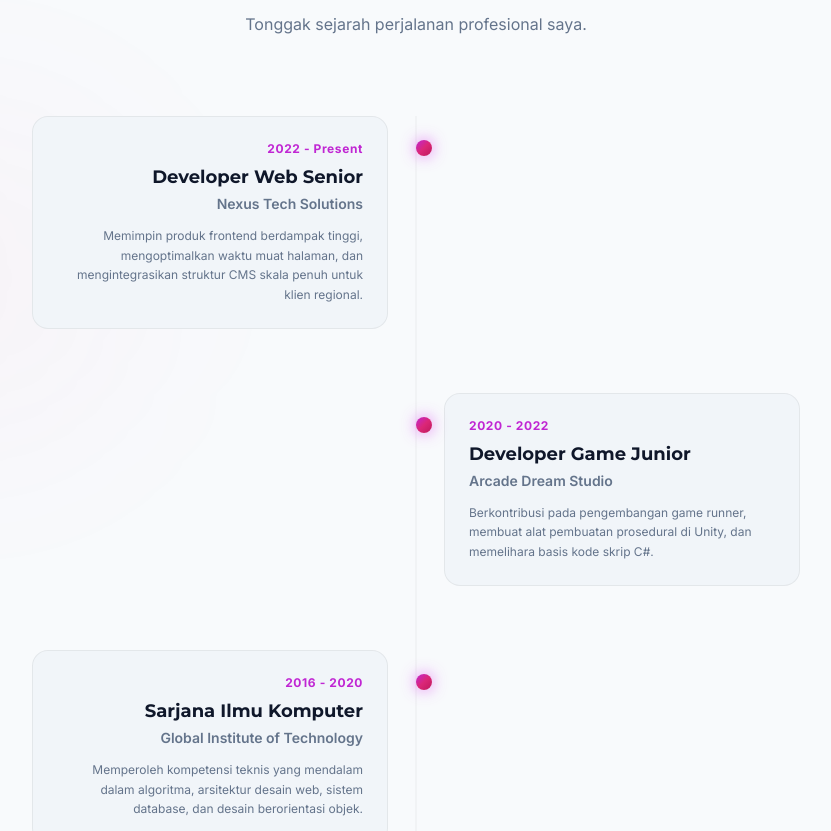
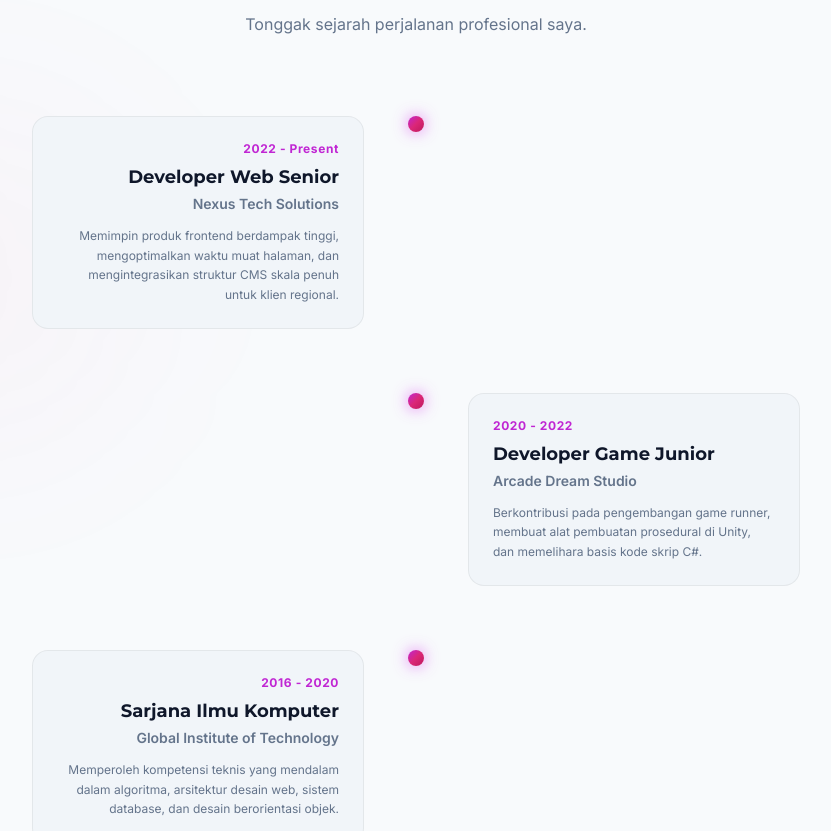
Before and after one commit to nailaazkia/webPortofolio, a React (Vite) app: page / in a window 1280 px wide. Shown: the part 2778-3609 px from the top of the page, without its empty margins (224-1055 px from the left). Built offline with nearby package versions, Linux system fonts and the light colour scheme; no server answers.

Commit message:
fix timeline: use flexbox layout for reliable dot centering on all devices, fix SkillData type

```diff
--- a/src/components/Experience.tsx
+++ b/src/components/Experience.tsx
@@ -33,40 +33,74 @@ export default function Experience({ experiences, lang }: ExperienceProps) {
           </motion.p>
         </div>
 
-        {/* Timeline Container */}
+        {/* Timeline */}
         <div className="relative max-w-3xl mx-auto">
-
-          {/* Vertical center bar — mobile: left side, desktop: center */}
-          <div className="absolute left-[11px] md:left-1/2 md:-translate-x-[0.5px] top-0 bottom-0 w-[1px] bg-white/10" />
-
           {experiences.map((exp, idx) => {
             const isEven = idx % 2 === 0;
 
             return (
-              <div
-                key={exp.id || idx}
-                className="relative mb-16 last:mb-0"
-              >
-                {/* Timeline node dot — mobile: left side, desktop: center */}
+              <div key={exp.id || idx} className="relative mb-16 last:mb-0">
+
+                {/* --- MOBILE LAYOUT (below md) --- */}
+                <div className="block md:hidden">
+                  <div className="flex gap-4">
+                    {/* Left: line + dot */}
+                    <div className="flex flex-col items-center flex-shrink-0" style={{ width: '20px' }}>
+                      {/* Top line segment */}
+                      {idx > 0 && <div className="w-px bg-white/10 flex-1" />}
+                      {idx === 0 && <div className="flex-1" />}
+                      {/* Dot */}
                       <motion.div
                         initial={{ scale: 0 }}
                         whileInView={{ scale: 1 }}
-                  viewport={{ once: true, margin: '-100px' }}
-                  transition={{ type: 'spring' as const, stiffness: 200, damping: 10, delay: 0.1 }}
-                  className="absolute left-[4px] md:left-1/2 md:-translate-x-1/2 top-6 w-[16px] h-[16px] rounded-full fuchsia-gradient shadow-[0_0_15px_rgba(217,70,239,0.7)] z-10"
+                        viewport={{ once: true }}
+                        transition={{ type: 'spring' as const, stiffness: 200, damping: 10 }}
+                        className="w-4 h-4 rounded-full fuchsia-gradient shadow-[0_0_15px_rgba(217,70,239,0.7)] flex-shrink-0 z-10"
                       />
+                      {/* Bottom line segment */}
+                      {idx < experiences.length - 1 && <div className="w-px bg-white/10 flex-1" />}
+                      {idx === experiences.length - 1 && <div className="flex-1" />}
+                    </div>
+                    {/* Right: card */}
+                    <motion.div
+                      initial={{ opacity: 0, x: 20 }}
+                      whileInView={{ opacity: 1, x: 0 }}
+                      viewport={{ once: true }}
+                      transition={{ type: 'spring' as const, stiffness: 70, damping: 14 }}
+                      className="flex-1 min-w-0"
+                    >
+                      <div className="glass-card p-5 rounded-2xl border border-white/5 bg-zinc-900/10 hover:border-primary/10 transition-colors">
+                        <span className="text-primary font-bold text-xs tracking-wider mb-2 block select-none">
+                          {exp.period}
+                        </span>
+                        <h3 className="font-display text-base font-bold text-on-surface mb-1 leading-snug">
+                          {lang === 'en' ? exp.role_en : exp.role_id}
+                        </h3>
+                        <h4 className="text-on-surface-variant text-sm font-semibold mb-2">
+                          {exp.company}
+                        </h4>
+                        {exp.description_en && (
+                          <p className="text-on-surface-variant font-body-md text-xs leading-relaxed font-normal">
+                            {lang === 'en' ? exp.description_en : exp.description_id}
+                          </p>
+                        )}
+                      </div>
+                    </motion.div>
+                  </div>
+                </div>
 
-                {/* Card — mobile: always right of line, desktop: alternating */}
+                {/* --- DESKTOP LAYOUT (md and above) --- */}
+                <div className="hidden md:block">
+                  <div className="flex items-start">
+                    {/* Left side content (even items) */}
+                    <div className="w-[calc(50%-20px)] pr-8">
+                      {isEven && (
                         <motion.div
-                  initial={{ opacity: 0, x: isEven ? -30 : 30 }}
+                          initial={{ opacity: 0, x: -30 }}
                           whileInView={{ opacity: 1, x: 0 }}
-                  viewport={{ once: true, margin: '-50px' }}
+                          viewport={{ once: true }}
                           transition={{ type: 'spring' as const, stiffness: 70, damping: 14 }}
-                  className={`
-                    ml-9 mr-0
-                    md:ml-0 md:mr-0 md:w-[calc(50%-28px)]
-                    ${isEven ? 'md:text-right' : 'md:ml-auto md:text-left'}
-                  `}
+                          className="text-right"
                         >
                           <div className="glass-card p-6 rounded-2xl border border-white/5 bg-zinc-900/10 hover:border-primary/10 transition-colors">
                             <span className="text-primary font-bold text-xs tracking-wider mb-2 block select-none">
@@ -85,6 +119,56 @@ export default function Experience({ experiences, lang }: ExperienceProps) {
                             )}
                           </div>
                         </motion.div>
+                      )}
+                    </div>
+
+                    {/* Center dot + line */}
+                    <div className="flex flex-col items-center flex-shrink-0" style={{ width: '40px' }}>
+                      {idx > 0 && <div className="w-px bg-white/10 flex-1" />}
+                      {idx === 0 && <div className="flex-1" />}
+                      <motion.div
+                        initial={{ scale: 0 }}
+                        whileInView={{ scale: 1 }}
+                        viewport={{ once: true }}
+                        transition={{ type: 'spring' as const, stiffness: 200, damping: 10, delay: 0.1 }}
+                        className="w-4 h-4 rounded-full fuchsia-gradient shadow-[0_0_15px_rgba(217,70,239,0.7)] flex-shrink-0 z-10"
+                      />
+                      {idx < experiences.length - 1 && <div className="w-px bg-white/10 flex-1" />}
+                      {idx === experiences.length - 1 && <div className="flex-1" />}
+                    </div>
+
+                    {/* Right side content (odd items) */}
+                    <div className="w-[calc(50%-20px)] pl-8">
+                      {!isEven && (
+                        <motion.div
+                          initial={{ opacity: 0, x: 30 }}
+                          whileInView={{ opacity: 1, x: 0 }}
+                          viewport={{ once: true }}
+                          transition={{ type: 'spring' as const, stiffness: 70, damping: 14 }}
+                          className="text-left"
+                        >
+                          <div className="glass-card p-6 rounded-2xl border border-white/5 bg-zinc-900/10 hover:border-primary/10 transition-colors">
+                            <span className="text-primary font-bold text-xs tracking-wider mb-2 block select-none">
+                              {exp.period}
+                            </span>
+                            <h3 className="font-display text-lg font-bold text-on-surface mb-1 leading-snug">
+                              {lang === 'en' ? exp.role_en : exp.role_id}
+                            </h3>
+                            <h4 className="text-on-surface-variant text-sm font-semibold mb-3">
+                              {exp.company}
+                            </h4>
+                            {exp.description_en && (
+                              <p className="text-on-surface-variant font-body-md text-xs leading-relaxed font-normal">
+                                {lang === 'en' ? exp.description_en : exp.description_id}
+                              </p>
+                            )}
+                          </div>
+                        </motion.div>
+                      )}
+                    </div>
+                  </div>
+                </div>
+
               </div>
             );
           })}
--- a/src/data/initialData.ts
+++ b/src/data/initialData.ts
@@ -54,7 +54,7 @@ export interface SkillData {
   id?: number;
   name: string;
   icon_name: string;
-  category: 'frontend' | 'backend' | 'game' | 'other';
+  category: string;
   proficiency: number; // 0 to 100
 }
 
```
Lines whose indentation alone changed are shown as unchanged.
